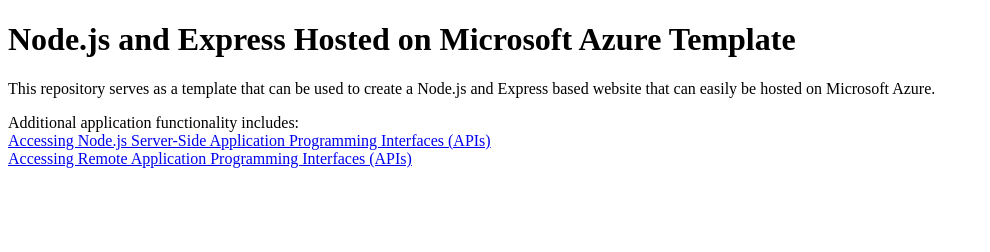
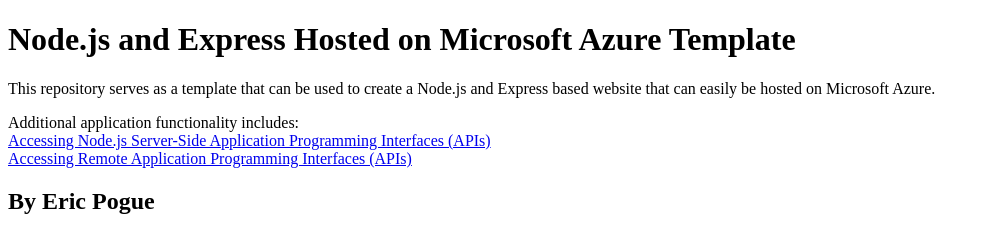
Before and after one commit to MateuszO1/node-js-on-azure-test, a website: page static/index.html in a window 1280 px wide. Shown: the whole page, without its empty margins (0-990 px from the left). Drawn offline with Linux system fonts and the light colour scheme.

Commit message:
Updated index.html, added credit to Eric Pogue

```diff
--- a/package.json
+++ b/package.json
@@ -9,6 +9,6 @@
         "start": "node index.js"
     },
     "dependencies": {
-        "express": "^4.17.3"
+        "express": "^4.18.2"
     }
 }
--- a/static/index.html
+++ b/static/index.html
@@ -11,5 +11,7 @@
 Additional application functionality includes:<br />
 <a href="fetching-from-server.html">Accessing Node.js Server-Side Application Programming Interfaces (APIs)</a><br />
 <a href="fetching-remote-dog-breeds.html">Accessing Remote Application Programming Interfaces (APIs)</a>
+
+<h2>By Eric Pogue</h2>
 </body>
 </html>
```
Also changed, not shown: 1 other file.
